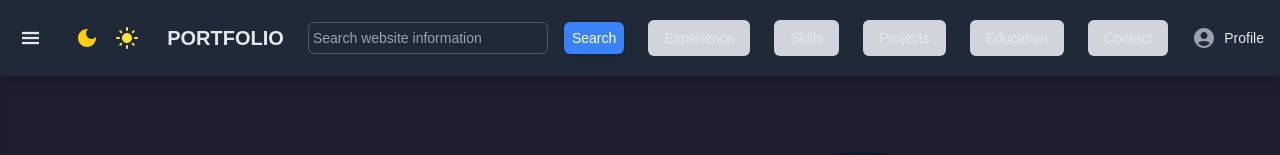
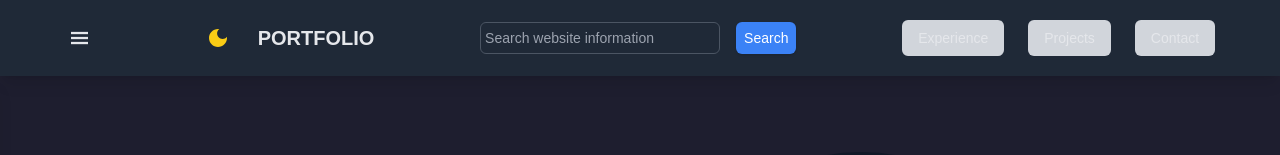
Before and after one commit to Gopal0828/personal-Portfolio, a React (Vite) app in the folder client/: page / in a window 1280 px wide. Shown: the top 155 px of the page. Built offline with nearby package versions, Linux system fonts and the light colour scheme; grey boxes are pictures that could not be loaded.

Commit message:
update the navbar of file

```diff
--- a/client/src/components/Navbar/Navbar.jsx
+++ b/client/src/components/Navbar/Navbar.jsx
@@ -2,13 +2,14 @@ import { Link } from "react-router-dom";
 import "./Navbar.css";
 import DarkModeIcon from '@mui/icons-material/DarkMode';
 import LightModeIcon from '@mui/icons-material/LightMode';
-import AccountCircleIcon from '@mui/icons-material/AccountCircle';
+
 import { useMediaQuery } from "@mui/material";
 import { useState } from "react";
 import { Sidebar } from "../Sidebar/Sidebar";
 
+
 function Navbar() {
-    const mobileNav = useMediaQuery('(max-width: 1024px)');
+
     const smallMobileNav = useMediaQuery('(max-width: 724px)');
     const [isSidebarOpen, setSidebarOpen] = useState(false);
     const [darkMode, setDarkMode] = useState(true);
@@ -19,12 +20,10 @@ function Navbar() {
     };
 
     const toggleDarkMode = () => {
-        setDarkMode(true);
+        setDarkMode(!darkMode);
     };
 
-    const toggleLightMode = () => {
-        setDarkMode(false);
-    };
+
 
     const handleSearch = (e) => {
         const term = e.target.value.toLowerCase();
@@ -61,19 +60,27 @@ function Navbar() {
     return (
         <main>
             <Sidebar isSidebarOpen={isSidebarOpen} setSidebarOpen={setSidebarOpen} />
-            <nav className="fixed top-0 w-full bg-gray-800 shadow-lg z-50 p-4 flex flex-row lg:flex-row lg:justify-between items-center gap-2">
+            <nav className="fixed top-0 w-full bg-gray-800 shadow-lg z-50 p-4 flex flex-row lg:flex-row lg:justify-around items-center gap-2">
                 <div className="p-2" onClick={toggleSidebar}>
                     <button className="text-center text-lg font-semibold rotate-90 text-gray-200">|||</button>
                 </div>
 
                 <header className="flex justify-between items-center w-full lg:w-auto lg:space-x-6">
+
+
                     <div className="flex items-center space-x-2">
-                        <div onClick={toggleDarkMode} className="cursor-pointer p-1 hover:bg-gray-700 rounded-full">
+
+                        {
+                            darkMode ? <div onClick={toggleDarkMode} className="cursor-pointer p-1 hover:bg-gray-700 rounded-full">
                             <DarkModeIcon className="text-yellow-400" />
                         </div>
-                        <div onClick={toggleLightMode} className="cursor-pointer p-1 hover:bg-gray-700 rounded-full">
+                        :  <div onClick={toggleDarkMode} className="cursor-pointer p-1 hover:bg-gray-700 rounded-full">
                             <LightModeIcon className="text-yellow-300" />
                         </div>
+
+                        }
+
+
                     </div>
 
                     {!smallMobileNav && (
@@ -100,7 +107,7 @@ function Navbar() {
                 </div>
 
                 <ul className="hidden lg:flex items-center gap-x-6 text-sm mt-4 lg:mt-0">
-                    {["Experience", "Skills", "Projects", "Education", "Contact"].map((item) => (
+                    {["Experience",  "Projects","Contact"].map((item) => (
                         <li key={item} className="navbar-list">
                             <Link
                                 to={`/${item}`}
@@ -113,10 +120,7 @@ function Navbar() {
                     ))}
                 </ul>
 
-                <div className="hidden lg:flex items-center gap-x-2 cursor-pointer hover:text-blue-400 transition duration-300 mt-4 lg:mt-0">
-                    <AccountCircleIcon className="text-gray-400" />
-                    <p className="text-sm text-gray-200">Profile</p>
-                </div>
+
             </nav>
         </main>
     );
```
